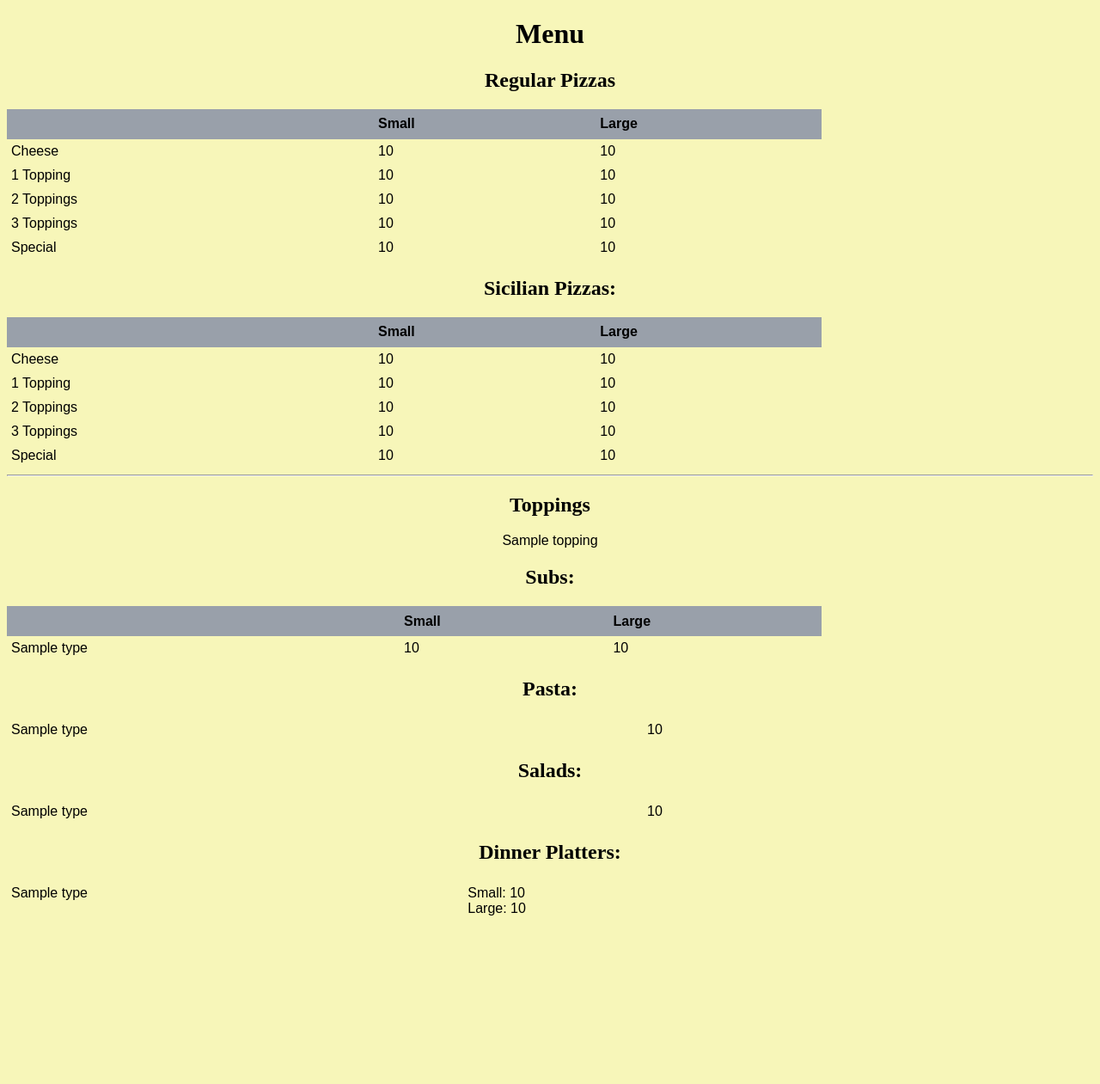
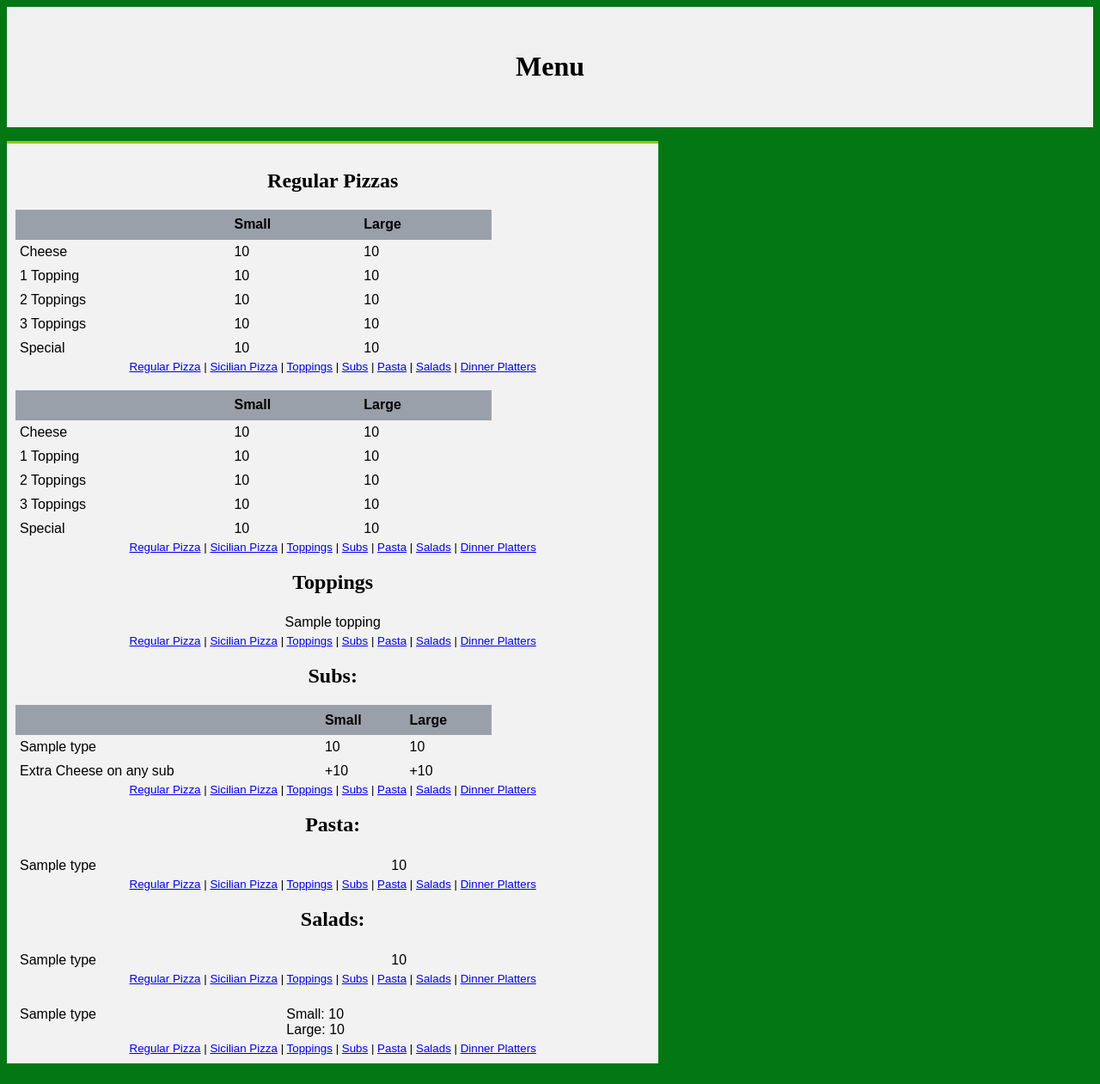
Before and after one commit to dbowe/project3, a Django app: template orders/templates/orders/menu.html in a window 1280 px wide. Shown: the whole page at 86% size. Before the commit the page ends 1065 px from the top, so only its background shows below. Run offline with Django 3.2, Linux system fonts and the light colour scheme; the template is opened without the code that fills it: most values are stand-ins (such as "Sample title", 1, 10 or a date in 2020).

Commit message:
Basic functionality of login/register/menu done

```diff
--- a/orders/models.py
+++ b/orders/models.py
@@ -38,10 +38,11 @@ class Pizza(models.Model):
         return f"[{self.size}][{self.type}]: ${self.plainPrice} ${self.plusOnePrice} ${self.plusTwoPrice} ${self.plusThreePrice} ${self.specialPrice}"
 
 class Extras(models.Model):
-    extras = models.CharField(max_length=20)
+    type = models.CharField(max_length=20)
+    price = models.DecimalField(max_digits=5, decimal_places=2)
 
     def __str__(self):
-        return f"Add {self.extras}"
+        return f"{self.type} ${self.price}"
 
 class Sub (models.Model):
     type = models.CharField(max_length=64, blank=False)
--- a/orders/static/orders/styles.css
+++ b/orders/static/orders/styles.css
@@ -4,25 +4,19 @@
 
   /* Style the header */
 header {
-      background-color: #f7f6b9;
+      background-color: #f0f0f0;
       padding: 30px;
       text-align: center;
       font-size: 18pt;
       }
 
-nav {
+menu {
     float: left;
-    width: 30%;
-    background: #f7f6b9;
+    width: 60%;
+    background: #f2f2f2;
     padding: 10px;
     border-style: solid none none none;
     border-color: #9cc105;
-}
-
-/* Style the list inside the menu */
-nav ul {
-    list-style-type: none;
-    padding: 0;
 }
 
 article {
@@ -72,7 +66,7 @@ textarea {
 
 body {
       font-family: Arial, Helvetica, sans-serif;
-      background-color: #f7f6b9;}
+      background-color: #027714;}
 }
 
 
@@ -80,11 +74,17 @@ div {
     padding: 25px;
     margin: 20px;
 }
-.centered {
+
+.nav {
+     font-size: 10pt;
+     text-align: center
+}
+
+.toppings {
 	  display: block;
 	  margin-left: auto;
 	  margin-right: auto;
-	  width: 50%;
+	  text-align: center;
 	  padding: 5px;
 }
 #small {
--- a/orders/templates/orders/menu.html
+++ b/orders/templates/orders/menu.html
@@ -5,14 +5,12 @@
 {% endblock %}
 
 {% block body %}
+<header>
 <h1>Menu</h1>
-{% if message %}
-    <div>
-        {{ message }}
-    </div>
-{% endif %}
-
-  <h2>Regular Pizzas</h2>
+</header>
+<section>
+  <menu>
+  <h2><a name="regular">Regular Pizzas</a></h2>
   <table>
     <tr>
       <th>&nbsp;</th><th>Small</th><th>Large</th>
@@ -43,8 +41,12 @@
       <td> {{ regLgPizzas.specialPrice }}</td>
     </tr>
   </table>
-
-  <h2>Sicilian Pizzas:</h2>
+  <div class="nav">
+  <a href="#regular">Regular Pizza</a> | <a href="#sicilian">Sicilian Pizza</a> |
+      <a href="#toppings">Toppings</a> | <a href="#subs"> Subs</a> | <a href="#pasta">Pasta</a> |
+      <a href="#salads">Salads</a> | <a href="#platters">Dinner Platters</a>
+  </div>
+  <h2><a name="sicilian"Sicilian Pizzas:</a></h2>
   <table>
     <tr>
       <th>&nbsp;</th><th>Small</th><th>Large</th>
@@ -75,28 +77,51 @@
       <td> {{ sicilianLgPizzas.specialPrice }}</td>
     </tr>
   </table>
+  <div class="nav">
+  <a href="#regular">Regular Pizza</a> | <a href="#sicilian">Sicilian Pizza</a> |
+      <a href="#toppings">Toppings</a> | <a href="#subs"> Subs</a> | <a href="#pasta">Pasta</a> |
+      <a href="#salads">Salads</a> | <a href="#platters">Dinner Platters</a>
+  </div>
 
-  <hr>
-  <h2>Toppings</h2>
-  <center>
+  <h2><a name="toppings">Toppings</a></h2>
+  <div class="toppings">
   {% for topping in toppings %}
       {{ topping }} <br>
   {% empty %}
       No toppings today<br>
   {% endfor %}
-  </center>
+  </div>
 
-  <h2>Subs:</h2>
+  <div class="nav">
+  <a href="#regular">Regular Pizza</a> | <a href="#sicilian">Sicilian Pizza</a> |
+      <a href="#toppings">Toppings</a> | <a href="#subs"> Subs</a> | <a href="#pasta">Pasta</a> |
+      <a href="#salads">Salads</a> | <a href="#platters">Dinner Platters</a>
+  </div>
+  <h2><a name="subs">Subs:</a></h2>
   <table>
     <tr><th>&nbsp;</th><th>Small</th><th>Large</th></tr>
     {% for sub in subs %}
+    {% if sub.smPrice == 0 %}
+        <tr><td> {{ sub.type }}</td><td> &nbsp;<td>{{ sub.lgPrice }}</td></tr>
+    {% else %}
     <tr><td> {{ sub.type }}</td><td> {{ sub.smPrice }}</td><td>{{ sub.lgPrice }}</td></tr>
+    {% endif %}
+    {% if sub.type == "Steak + Cheese" %}
+       {% for ex in extras %}
+        <tr><td>+ {{ex.type }}</td><td>{{ ex.price }}</td><td>{{ ex.price }}</td></tr>
+       {% endfor %}
+    {% endif %}
     {% empty %}
     <tr><td colspan="3">No subs </td></tr>
     {% endfor %}
+    <tr><td>Extra Cheese on any sub</td><td>+{{ cheese.price }}</td><td>+{{ cheese.price }}</td>
   </table>
-
-  <h2>Pasta:</h2>
+  <div class="nav">
+  <a href="#regular">Regular Pizza</a> | <a href="#sicilian">Sicilian Pizza</a> |
+      <a href="#toppings">Toppings</a> | <a href="#subs"> Subs</a> | <a href="#pasta">Pasta</a> |
+      <a href="#salads">Salads</a> | <a href="#platters">Dinner Platters</a>
+  </div>
+  <h2><a name="pasta">Pasta:</a></h2>
   <table>
     {% for pasta in pastas %}
     <tr><td> {{ pasta.type }}</td><td> {{ pasta.price }}</td></tr>
@@ -104,8 +129,12 @@
     <tr><td colspan="3">No pasta </td></tr>
     {% endfor %}
   </table>
-
-  <h2>Salads:</h2>
+  <div class="nav">
+  <a href="#regular">Regular Pizza</a> | <a href="#sicilian">Sicilian Pizza</a> |
+      <a href="#toppings">Toppings</a> | <a href="#subs"> Subs</a> | <a href="#pasta">Pasta</a> |
+      <a href="#salads">Salads</a> | <a href="#platters">Dinner Platters</a>
+  </div>
+  <h2><a name="salad">Salads:</a></h2>
   <table>
     {% for salad in salads %}
     <tr><td> {{ salad.type }}</td><td>{{ salad.price }}</td></tr>
@@ -113,8 +142,12 @@
     <tr><td colspan="3">No salads </td></tr>
     {% endfor %}
   </table>
-
-  <h2>Dinner Platters:</h2>
+  <div class="nav">
+  <a href="#regular">Regular Pizza</a> | <a href="#sicilian">Sicilian Pizza</a> |
+      <a href="#toppings">Toppings</a> | <a href="#subs"> Subs</a> | <a href="#pasta">Pasta</a> |
+      <a href="#salads">Salads</a> | <a href="#platters">Dinner Platters</a>
+  </div>
+  <h2><a name="platters"Dinner Platters:</a></h2>
   <table>
     {% for platter in platters %}
     <tr><td> {{ platter.type }}</td><td>Small: {{ platter.smPrice }}<br>Large: {{ platter.lgPrice }}</td></tr>
@@ -122,5 +155,11 @@
     <tr><td colspan="3">No platters </td></tr>
     {% endfor %}
   </table>
-
+  <div class="nav">
+  <a href="#regular">Regular Pizza</a> | <a href="#sicilian">Sicilian Pizza</a> |
+      <a href="#toppings">Toppings</a> | <a href="#subs"> Subs</a> | <a href="#pasta">Pasta</a> |
+      <a href="#salads">Salads</a> | <a href="#platters">Dinner Platters</a>
+  </div>
+  </menu>
+</section>
 {% endblock %}
```
